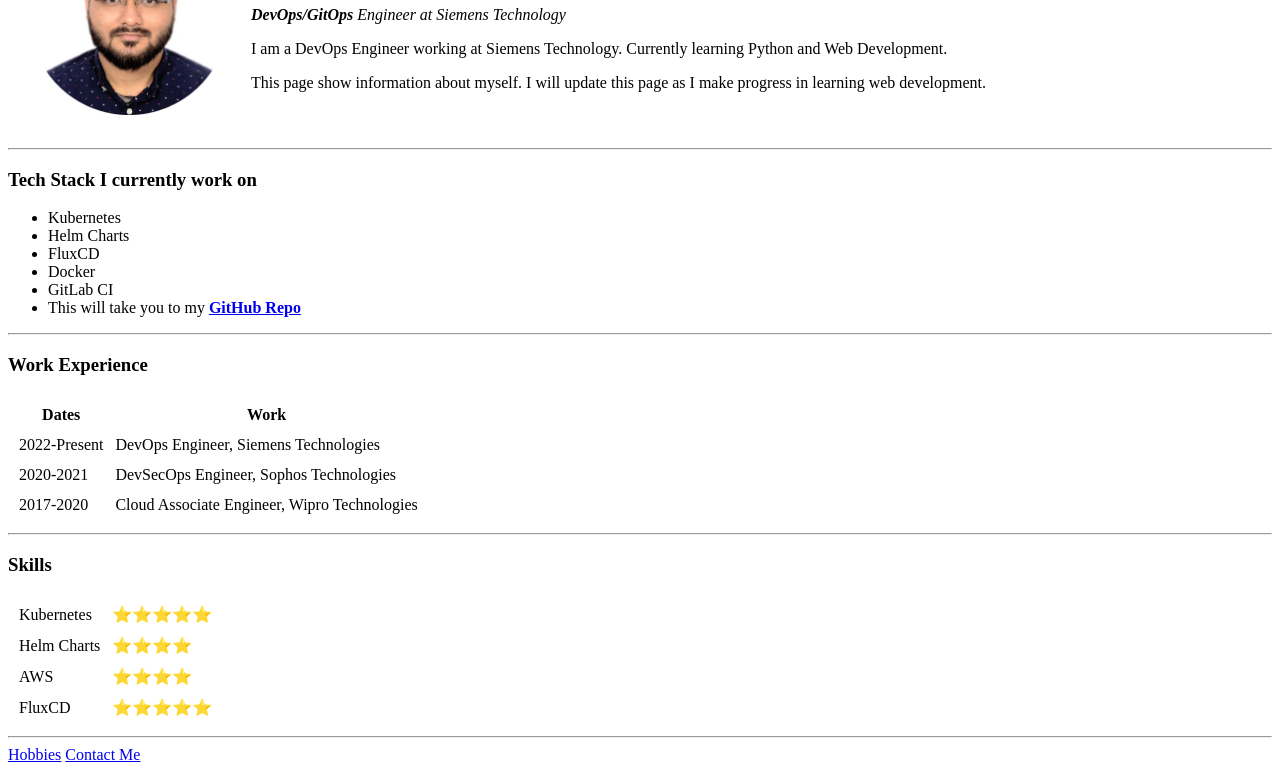
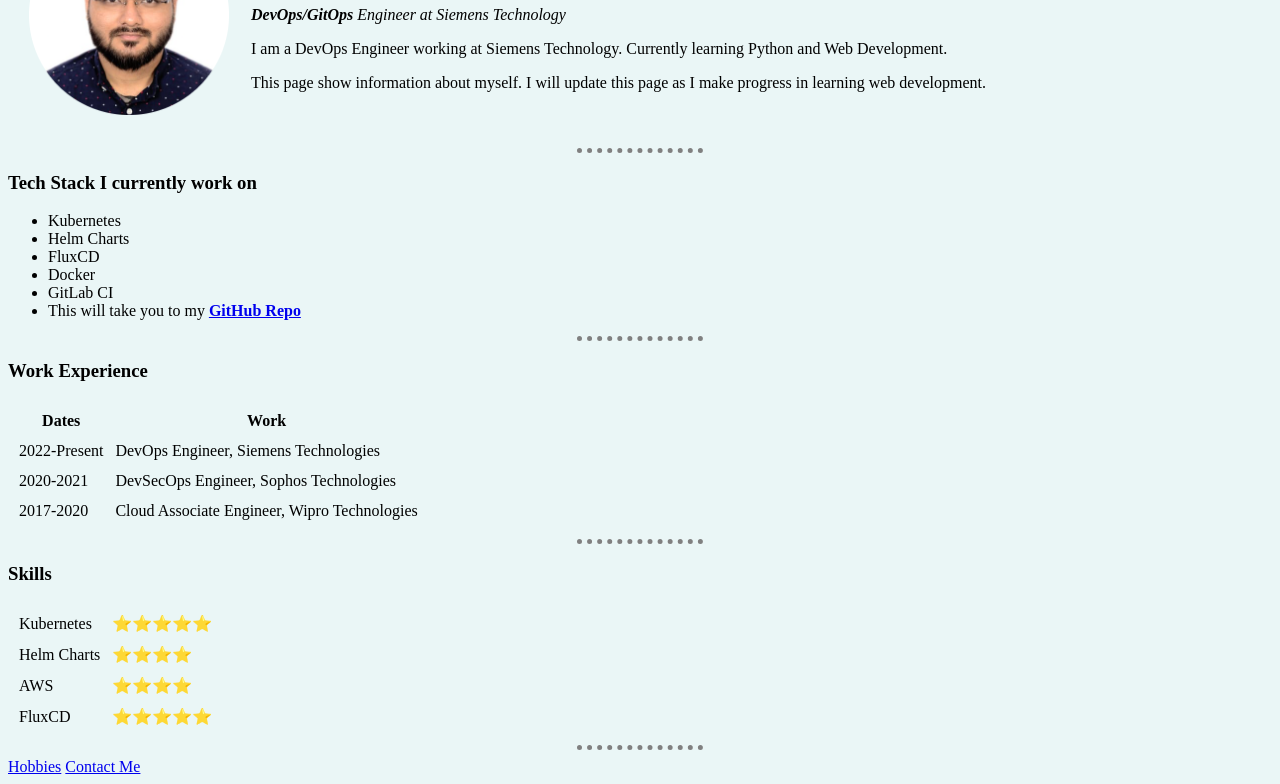
Before and after one commit to farhaan-shamsee/web_development, a plain HTML site: page 1.Day-01/index.html in a window 1280 px wide. Shown: the part 114-898 px from the top of the page. Drawn offline with Linux system fonts and the light colour scheme.

Commit message:
added internal css

```diff
--- a/1.Day-01/index.html
+++ b/1.Day-01/index.html
@@ -3,6 +3,24 @@
   <head>
     <meta charset="UTF-8" />
     <title>Farhaan's personal site</title>
+
+    <style>
+      /* below is the internal CSS code. */
+      body {
+        background-color: #eaf6f6;
+      }
+      hr {
+        /* background-color: #eaf6f6; */
+        border-style: none;
+        border-top-style: dotted;
+        border-color: grey;
+        border-width: 5px;
+        /* border-top: dotted; */
+        /* for dotted border */
+        height: 0px;
+        width: 10%;
+      }
+    </style>
   </head>
 
   <body>
```
